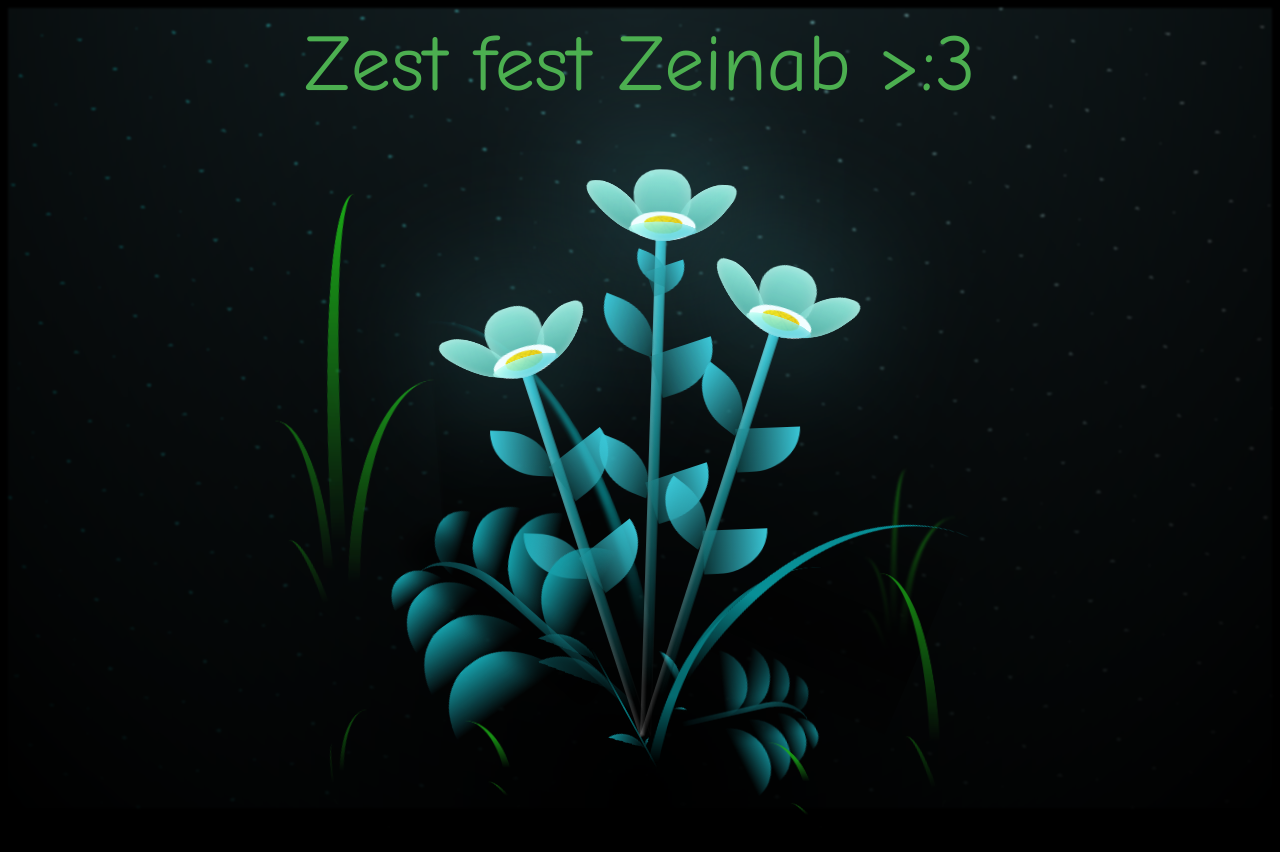
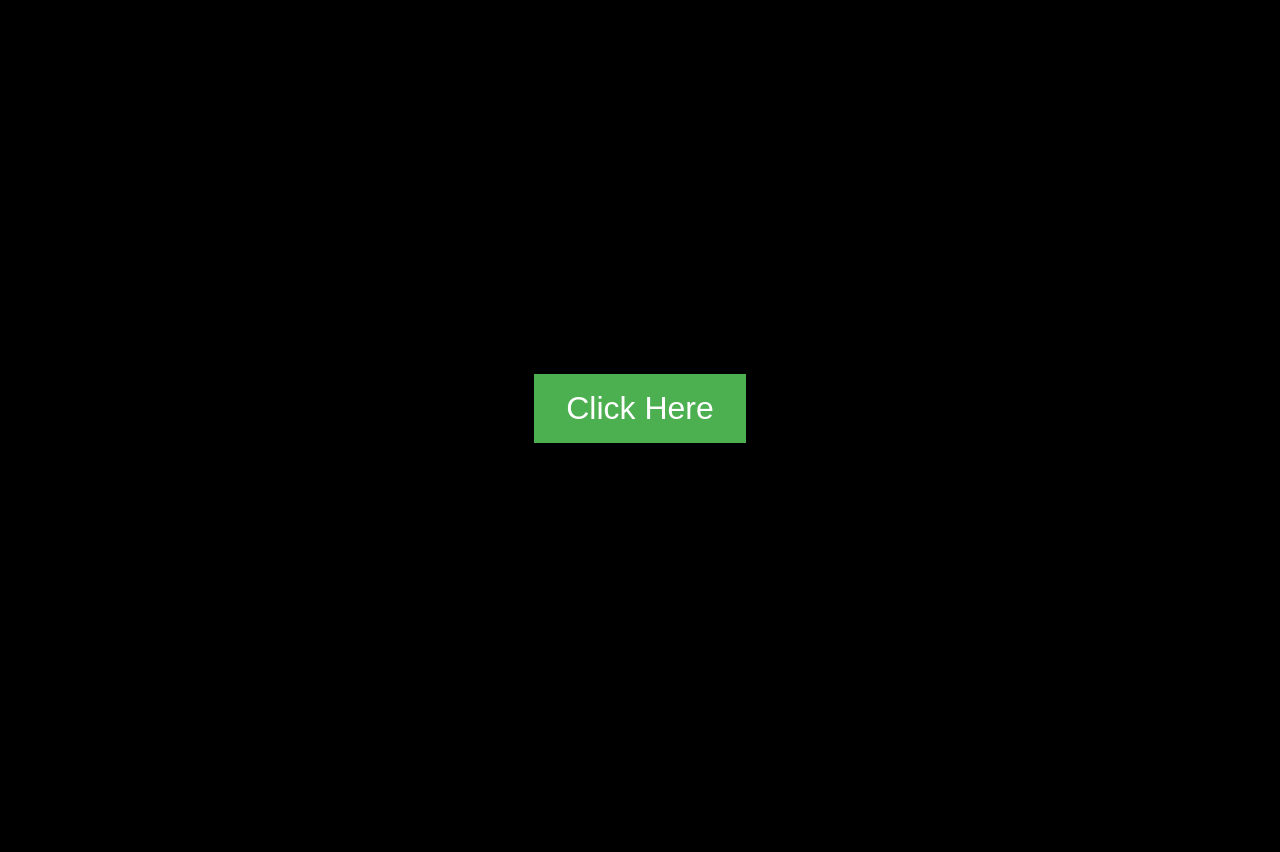
Before and after one commit to JoelP-11/Flower-project, a plain HTML site: page flower.html in a window 1280 px wide. After the commit the page ends 816 px from the top, so only its background shows below. Drawn offline with Linux system fonts and the light colour scheme.

Commit message:
finished

```diff
--- a/flower.css
+++ b/flower.css
@@ -1346,25 +1346,52 @@ body {
   text-align: center;
   position: absolute;
   top: 10px; /* Adjust position as needed */
-  width: 100%;
+  left: 50%;
   z-index: 10; /* Ensure it is above other elements */
   opacity: 0; /* Start hidden */
-  transform: translateY(-20px); /* Start slightly above */
+  transform: translateX(-50%); /* Start slightly above */
   animation: title-load 2s forwards; /* Apply the animation */
   animation-delay: 2s; /* Delay to match flower animation */
+  white-space: nowrap;
 }
 
 @keyframes title-load {
   0% {
     opacity: 0;
-    transform: translateY(-20px);
+    transform: translateY(-20px) translateX(-50%);
   }
   100% {
     opacity: 1;
-    transform: translateY(0);
+    transform: translateY(0) translateX(-50%);
   }
 }
 
 .not-loaded .flower-title {
   animation-play-state: paused !important;
 }
+
+.initial-screen {
+  position: fixed;
+  top: 0;
+  left: 0;
+  width: 100%;
+  height: 100%;
+  background-color: black;
+  display: flex;
+  justify-content: center;
+  align-items: center;
+  z-index: 20; /* Ensure it is above other elements */
+}
+
+.start-button {
+  font-size: 2rem;
+  color: white;
+  background-color: #4CAF50;
+  border: none;
+  padding: 1rem 2rem;
+  cursor: pointer;
+}
+
+.flower-screen {
+  display: none; /* Start hidden */
+}
--- a/flower.html
+++ b/flower.html
@@ -7,6 +7,10 @@
     <link rel="stylesheet" href="flower.css">
 </head>
 <body class="not-loaded">
+  <div id="initial-screen" class="initial-screen">
+    <button id="start-button" class="start-button">Click Here</button>
+  </div>
+  <div id="flower-screen" class="flower-screen">
   <div class="flower-title">Zest fest Zeinab >:3</div>
   <div class="night"></div>
   <div class="flowers">
@@ -306,5 +310,6 @@
     </div>
   </div>
   <script src="flower.js"></script>
+</div>
 </body>
 </html>
--- a/flower.js
+++ b/flower.js
@@ -1,6 +1,11 @@
-onload = () => {
+window.onload = () => {
     const c = setTimeout(() => {
       document.body.classList.remove("not-loaded");
       clearTimeout(c);
     }, 1000);
+
+    document.getElementById('start-button').addEventListener('click', function() {
+      document.getElementById('initial-screen').style.display = 'none';
+      document.getElementById('flower-screen').style.display = 'block';
+    });
   };
```
